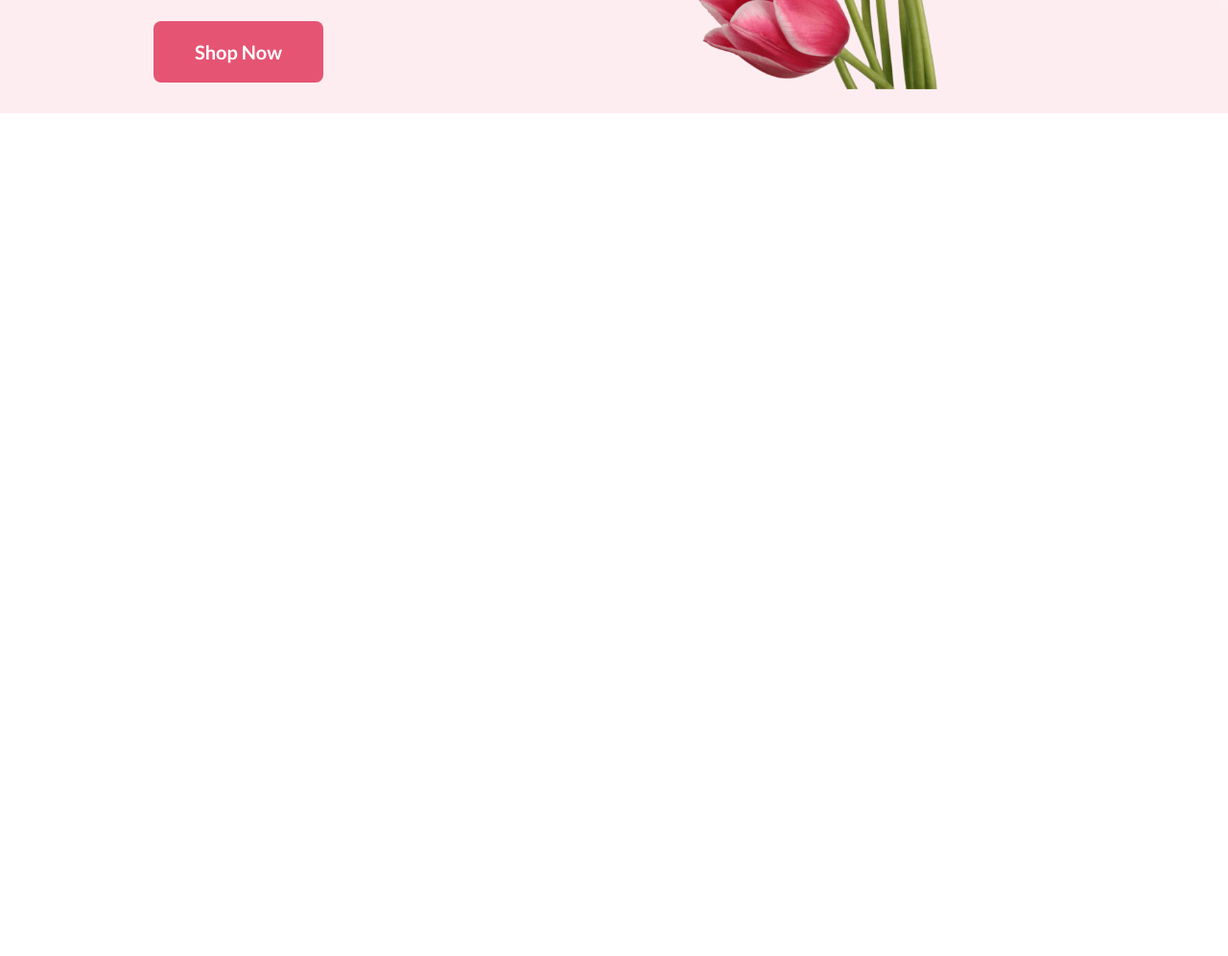
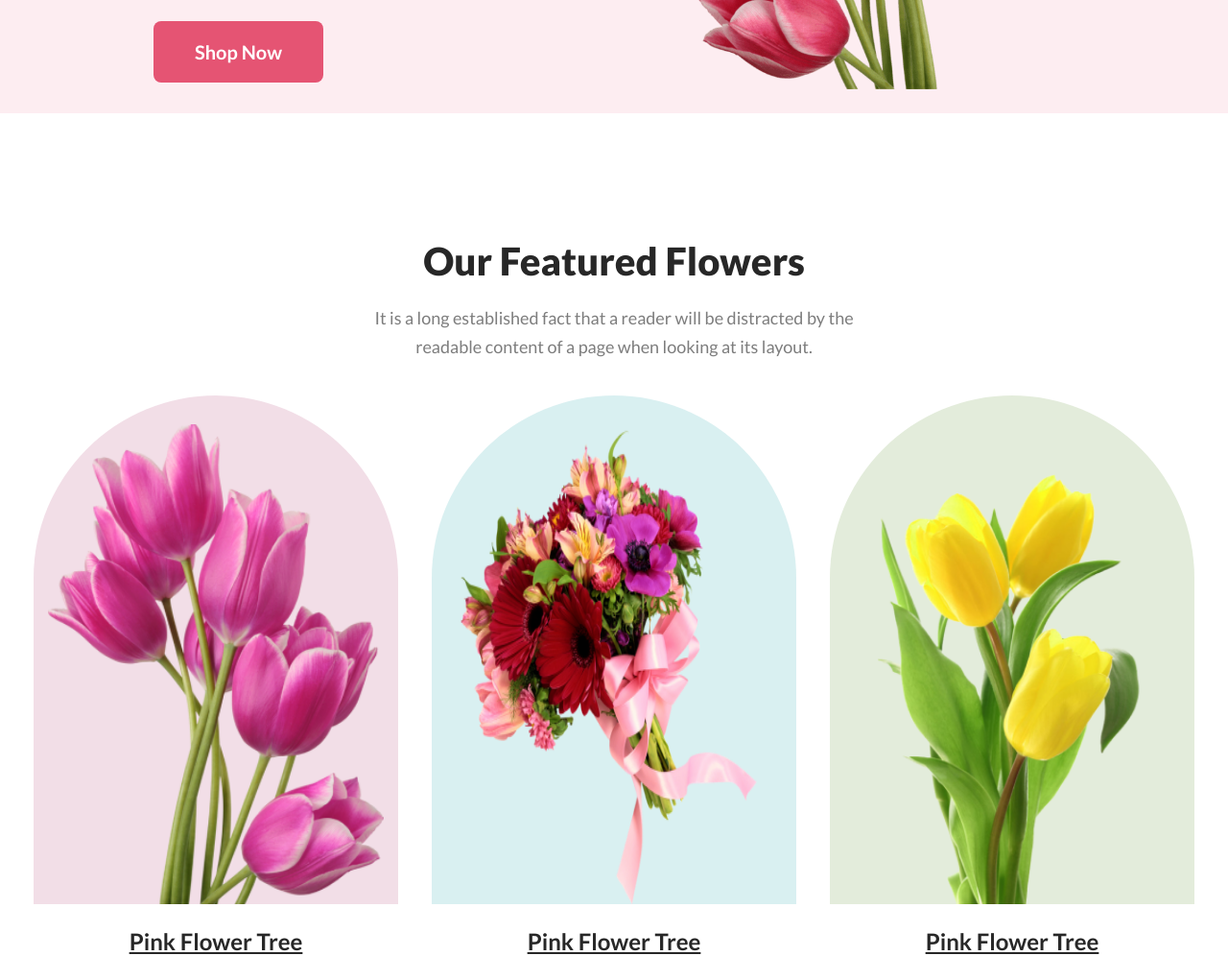
Before and after one commit to dev-aanis/online-flower-shop, a plain HTML site: page index.html in a window 1280 px wide. Shown: the part 500-1496 px from the top of the page at 96% size. Before the commit the page ends 800 px from the top, so only its background shows below. Drawn offline with Linux system fonts and the light colour scheme.

Commit message:
featured section added

```diff
--- a/index.html
+++ b/index.html
@@ -16,13 +16,55 @@
                 <button class="btn">Shop Now</button>
             </div>
             <div class="banner-image">
-                <img src="images/pngwing 10.png" alt="">
+                <img src="images/pngwing 10.png" alt="flower">
             </div>
         </div>
     </header>
 
     <main>
+        <!--Featured section start here-->
+        <section id="featured">
+            <div class="featured-container">
 
+                <div class="featured-heading">
+                    <h2>Our Featured Flowers</h2>
+                    <p>It is a long established fact that a reader will be distracted by the readable content of a page when looking at its layout.</p>
+                </div>
+
+                <!--featured img style start here-->
+                <div class="featured-image">
+                    <!--featured image 1-->
+                    <div class="flower1">
+                        <div class="flower-img">
+                            <img src="images/pngwing 6.png" alt="flower">
+                        </div>
+                        <p>Pink Flower Tree</p>
+                    </div>
+                    <!--featured image 1-->
+
+                    <!--featured image 2-->
+                    <div class="flower2">
+                        <div class="flower-img">
+                            <img src="images/pngwing 5.png" alt="flower">
+                        </div>
+                        <p>Pink Flower Tree</p>
+                    </div>
+                    <!--featured image 2-->
+
+                    <!--featured image 3-->
+                    <div class="flower3">
+                        <div class="flower-img">
+                            <img src="images/pngwing 7.png" alt="flower">
+                        </div>
+                        <p>Pink Flower Tree</p>
+                    </div>
+                    <!--featured image 3-->
+                </div>
+                <!--featured img style start here-->
+
+            </div>
+        </section>
+        <!--Featured section end here-->
     </main>
 
     <footer>
--- a/style.css
+++ b/style.css
@@ -29,6 +29,11 @@ p{
     font-size: 20px;
     font-style: normal;
     font-weight: 700;
+}
+.featured-heading{
+    max-width: 500px;
+    text-align: center;
+    margin: 130px auto 36px auto;
 }
 /*all common style end here*/
 header{
@@ -68,3 +73,79 @@ header{
     vertical-align: middle;
     max-height: 600px;
 }
+/*main item style start here*/
+.featured-heading h2{
+    margin-bottom: 20px;
+
+    color: #272727;
+    font-family: Lato;
+    font-size: 40px;
+    font-style: normal;
+    font-weight: 800;
+    line-height: normal;
+}
+.featured-image{
+    display: flex;
+    justify-content: space-evenly;
+    /* gap: 20px; */
+}
+.featured-image .flower1 .flower-img{
+    width: 350px;
+    height: 500px;
+    padding: 30px 15px 0;
+    border-radius: 300px 300px 0px 0px;
+    background: rgba(167, 33, 98, 0.15);
+    display: flex;
+}
+.featured-image .flower2 .flower-img{
+    width: 350px;
+    height: 500px;
+    padding: 30px 15px 0;
+    border-radius: 300px 300px 0px 0px;
+    background: rgba(5, 151, 160, 0.15);
+    display: flex;
+}
+.featured-image .flower3 .flower-img{
+    width: 350px;
+    height: 500px;
+    padding: 30px 15px 0;
+    border-radius: 300px 300px 0px 0px;
+    background: rgba(71, 125, 17, 0.15);
+    display: flex;
+}
+.featured-image .flower1 .flower-img img{
+    width: 100%;
+}
+.featured-image .flower2 .flower-img img{
+    width: 100%;
+}
+.featured-image .flower1 .flower-img img{
+    width: 100%;
+}
+.featured-image .flower1 p{
+    color: #272727;
+    text-align: center;
+    font-size: 24px;
+    margin-top: 24px;
+    font-style: normal;
+    font-weight: 700;
+    text-decoration-line: underline;
+}
+.featured-image .flower2 p{
+    color: #272727;
+    text-align: center;
+    font-size: 24px;
+    margin-top: 24px;
+    font-style: normal;
+    font-weight: 700;
+    text-decoration-line: underline;
+}
+.featured-image .flower3 p{
+    color: #272727;
+    text-align: center;
+    font-size: 24px;
+    margin-top: 24px;
+    font-style: normal;
+    font-weight: 700;
+    text-decoration-line: underline;
+}
```
